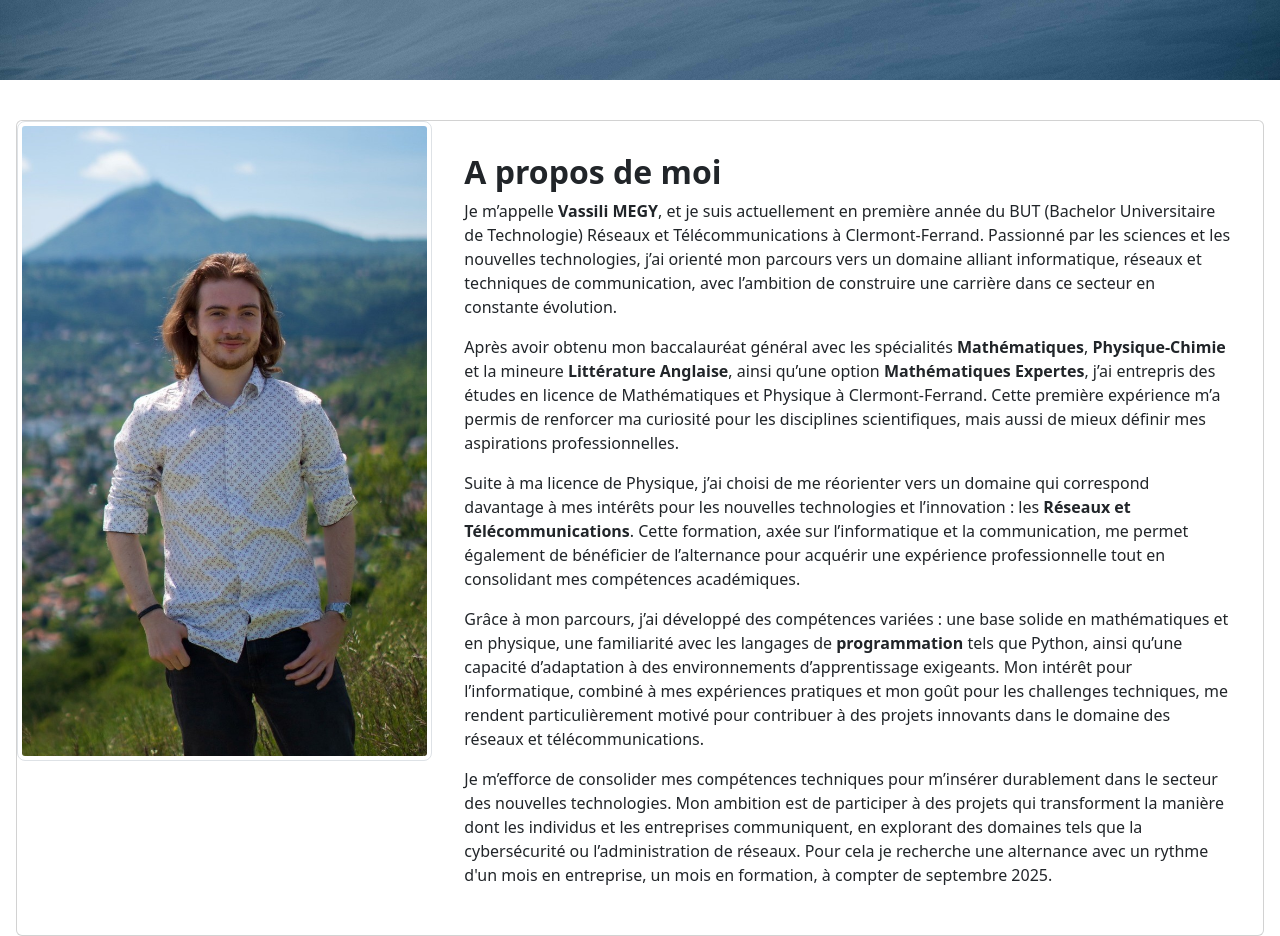
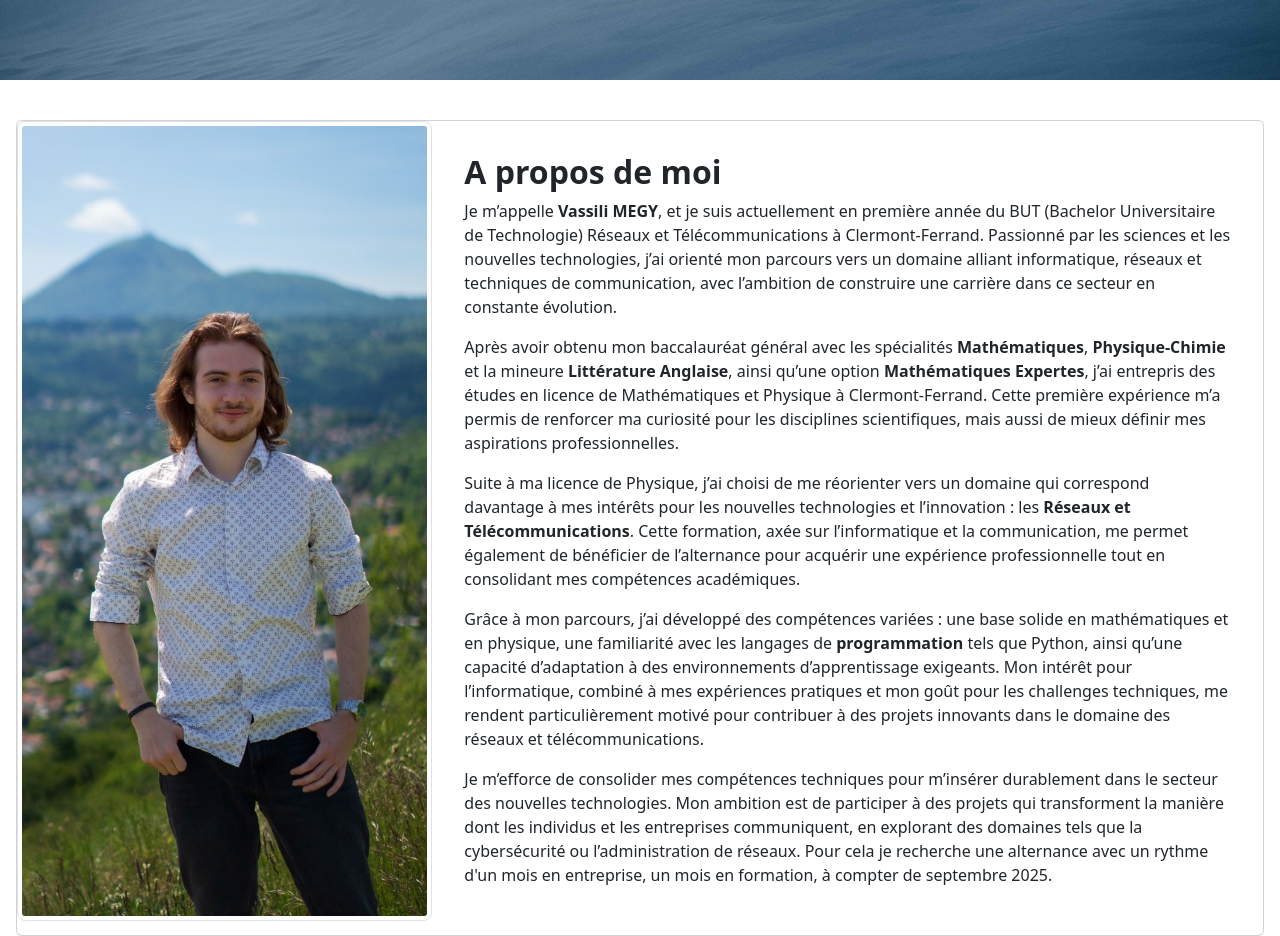
Before and after one commit to Vassili-megy/Portfolio, a plain HTML site: page index.html in a window 1280 px wide. Shown: the part 760-1696 px from the top of the page. Drawn offline with nearby package versions, Linux system fonts and the light colour scheme.

Commit message:
Update index.html

```diff
--- a/index.html
+++ b/index.html
@@ -114,7 +114,7 @@
                 class="img-fluid rounded-3 img-thumbnail"
                 alt="Photo de Vassili MEGY"
                 id="personalPhoto"
-                style="height: 80vh; object-fit: cover; width: 100%;"
+                style="height: 100vh; object-fit: cover; width: 100%;"
               />
             </div>
             <div class="col-md-8" style="padding: 1rem">
```
